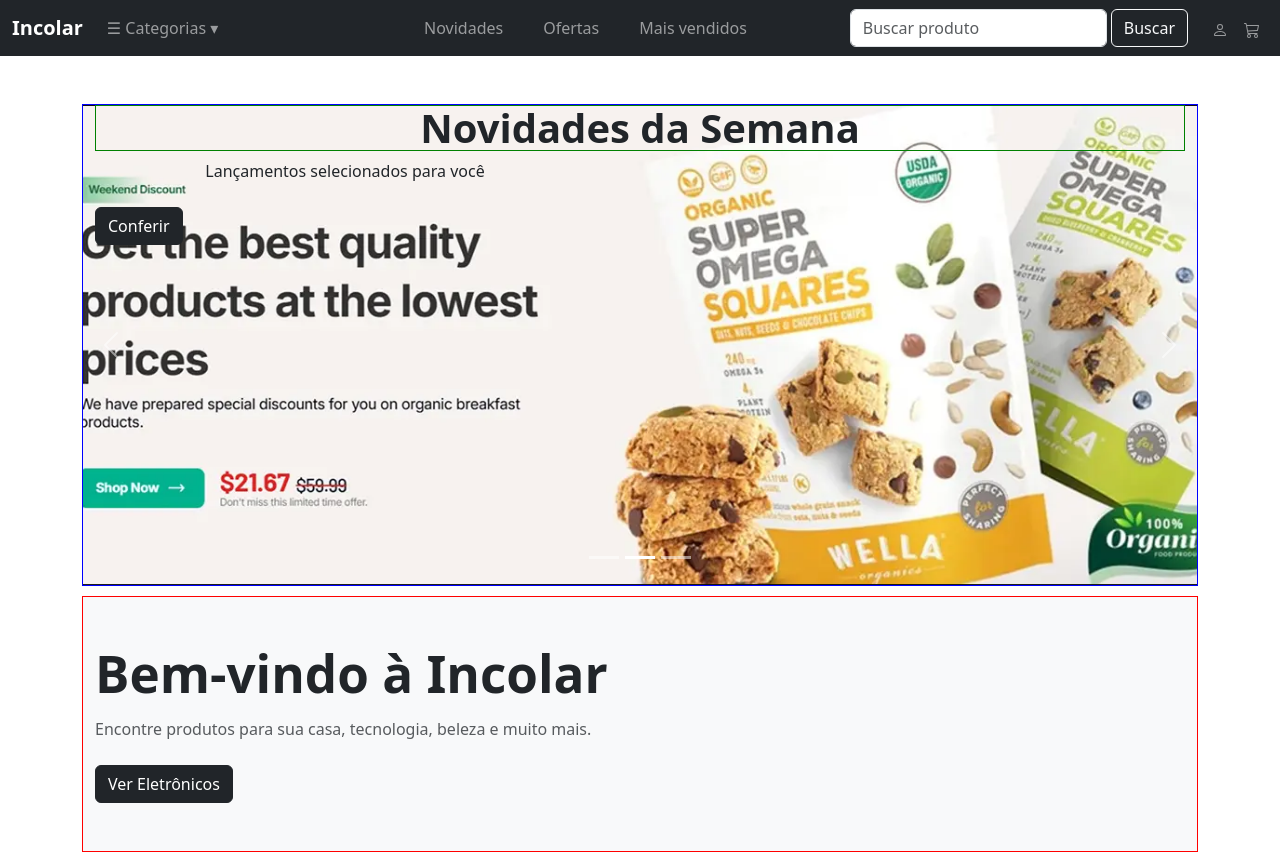
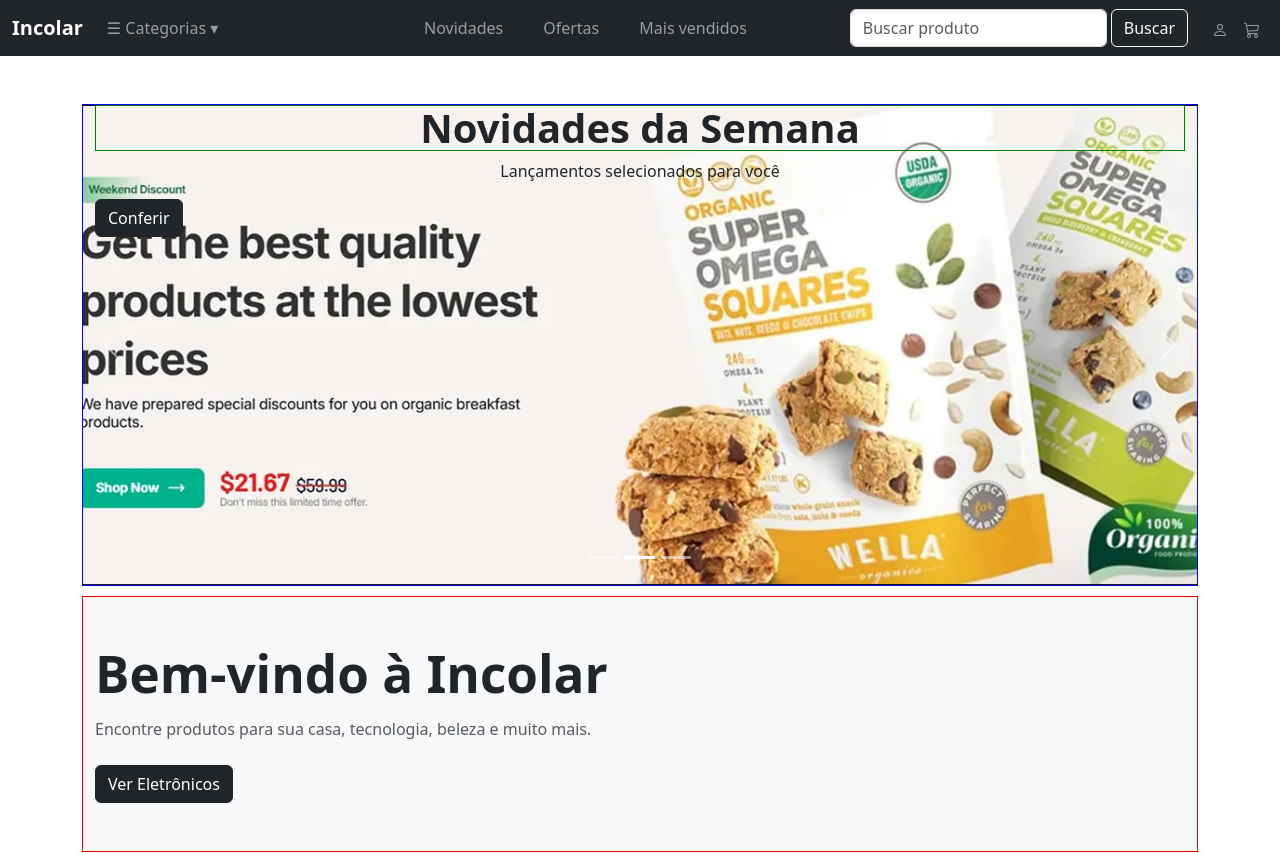
Before and after one commit to dcs30000/landingPage-reactjsBootstrap, a React (Vite) app: page / in a window 1280 px wide. Shown: the top 853 px of the page. Built offline with nearby package versions, Linux system fonts and the light colour scheme.

Commit message:
reativando a conf. do paragrafo no texto do slide em .hero-slide p

```diff
--- a/src/pages/Home/Home.css
+++ b/src/pages/Home/Home.css
@@ -41,8 +41,8 @@
 }
 
 .hero-slide p {
-  max-width: 500px;
-  margin-bottom: 1.5rem;
+  /*max-width: 500px;*/
+  /*margin-bottom: 1.5rem;*/
   text-align: center;
 }
 
```
